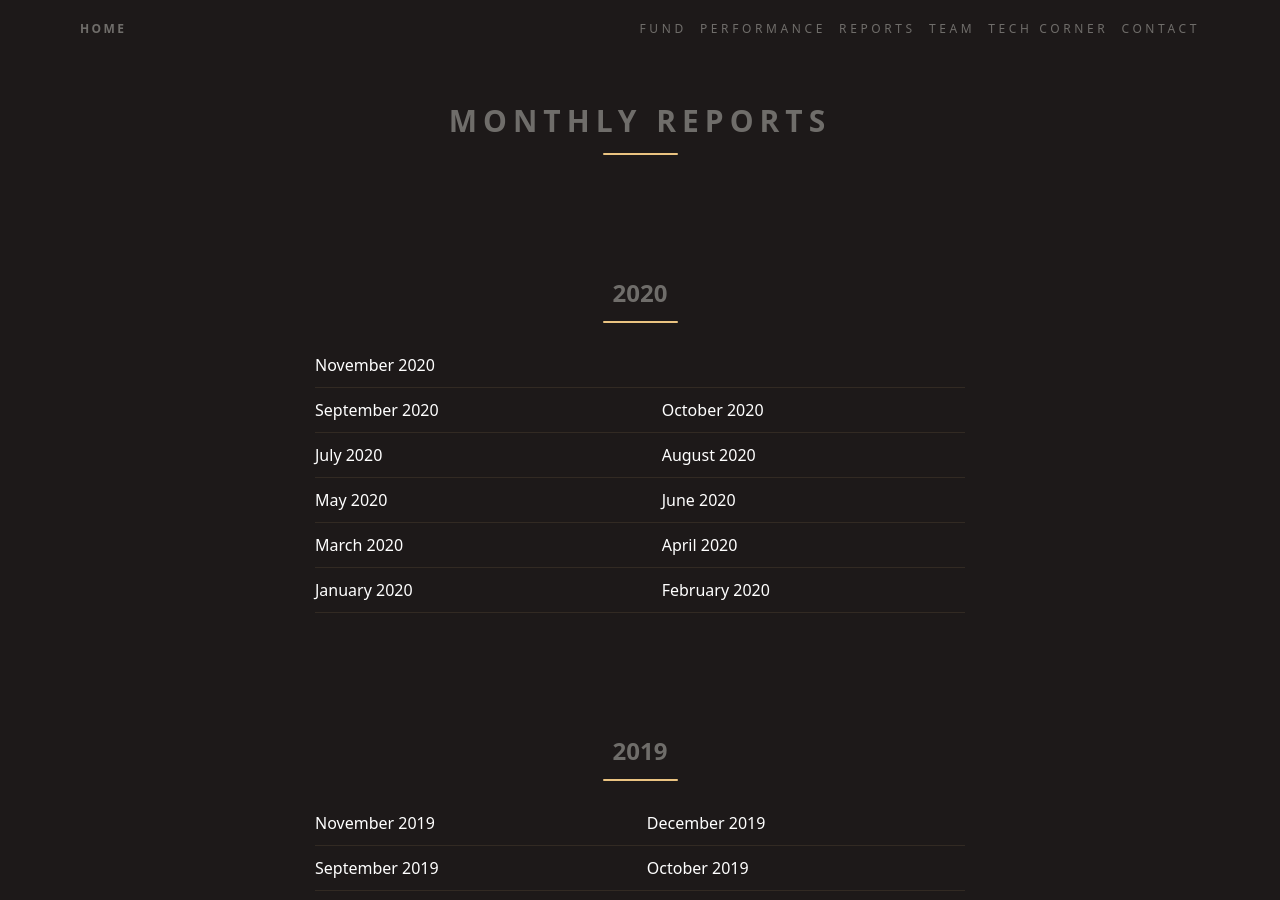
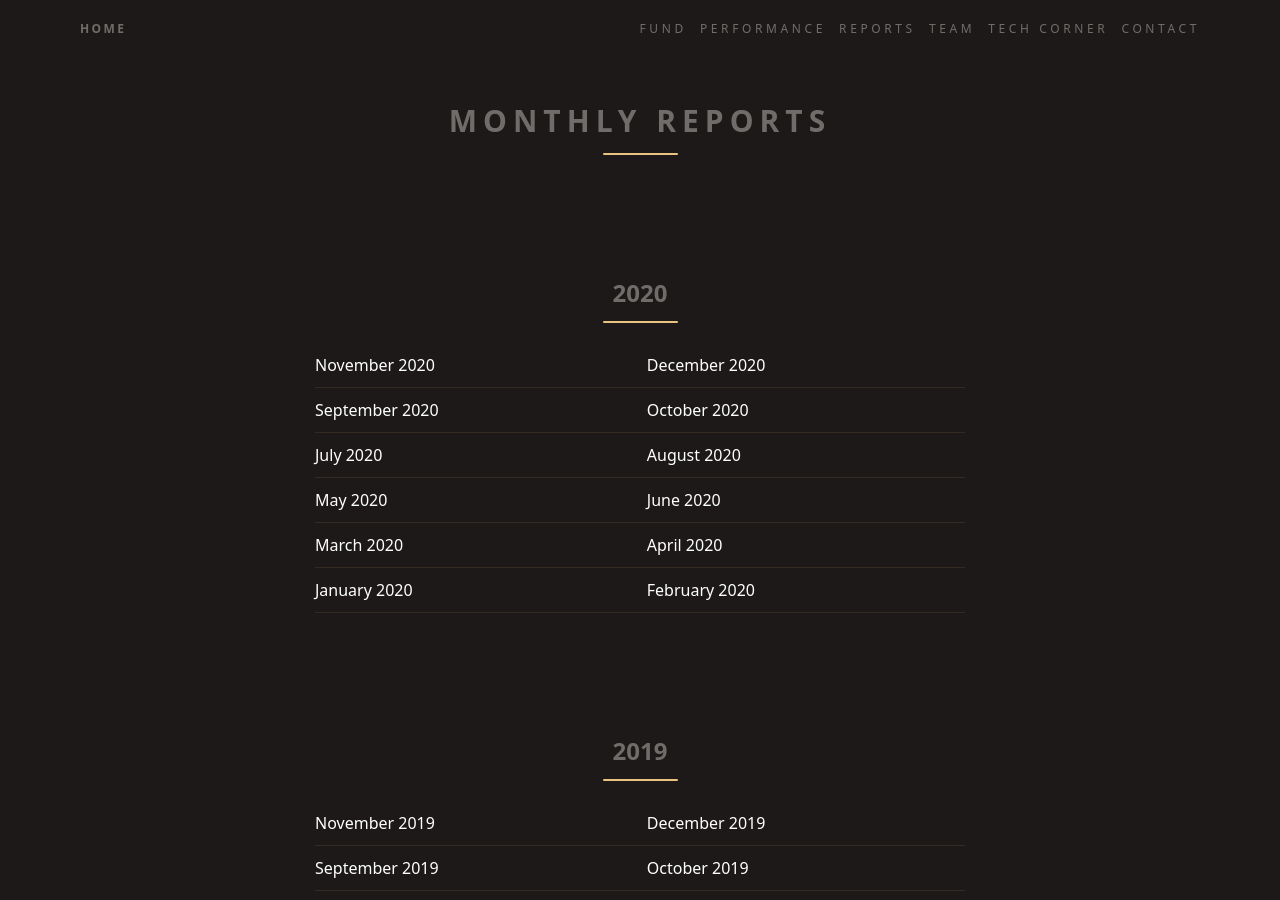
Before and after one commit to ateliedetemas/blpcrypto, a Jekyll site: the page built from _pages/en/reports.md, in a window 1280 px wide and 900 px high. Built offline with Jekyll 4.4.1, drawn with Linux system fonts in a browser that asks for light colours.

Commit message:
Update reports.md

```diff
--- a/_pages/en/reports.md
+++ b/_pages/en/reports.md
@@ -7,7 +7,7 @@ permalink: "/en/reports/"
 
 ## 2020
 
-[November 2020]({{ '/assets/documents/relatorios/2020/11e.pdf' | absolute_url }})  |
+[November 2020]({{ '/assets/documents/relatorios/2020/11e.pdf' | absolute_url }})  |  [December 2020]({{ '/assets/documents/relatorios/2020/12e.pdf' | absolute_url }})
 [September 2020]({{ '/assets/documents/relatorios/2020/09e.pdf' | absolute_url }})  |  [October 2020]({{ '/assets/documents/relatorios/2020/10e.pdf' | absolute_url }})
 [July 2020]({{ '/assets/documents/relatorios/2020/07e.pdf' | absolute_url }})  |  [August 2020]({{ '/assets/documents/relatorios/2020/08e.pdf' | absolute_url }})
 [May 2020]({{ '/assets/documents/relatorios/2020/05e.pdf' | absolute_url }})  | [June 2020]({{ '/assets/documents/relatorios/2020/06e.pdf' | absolute_url }})
```
